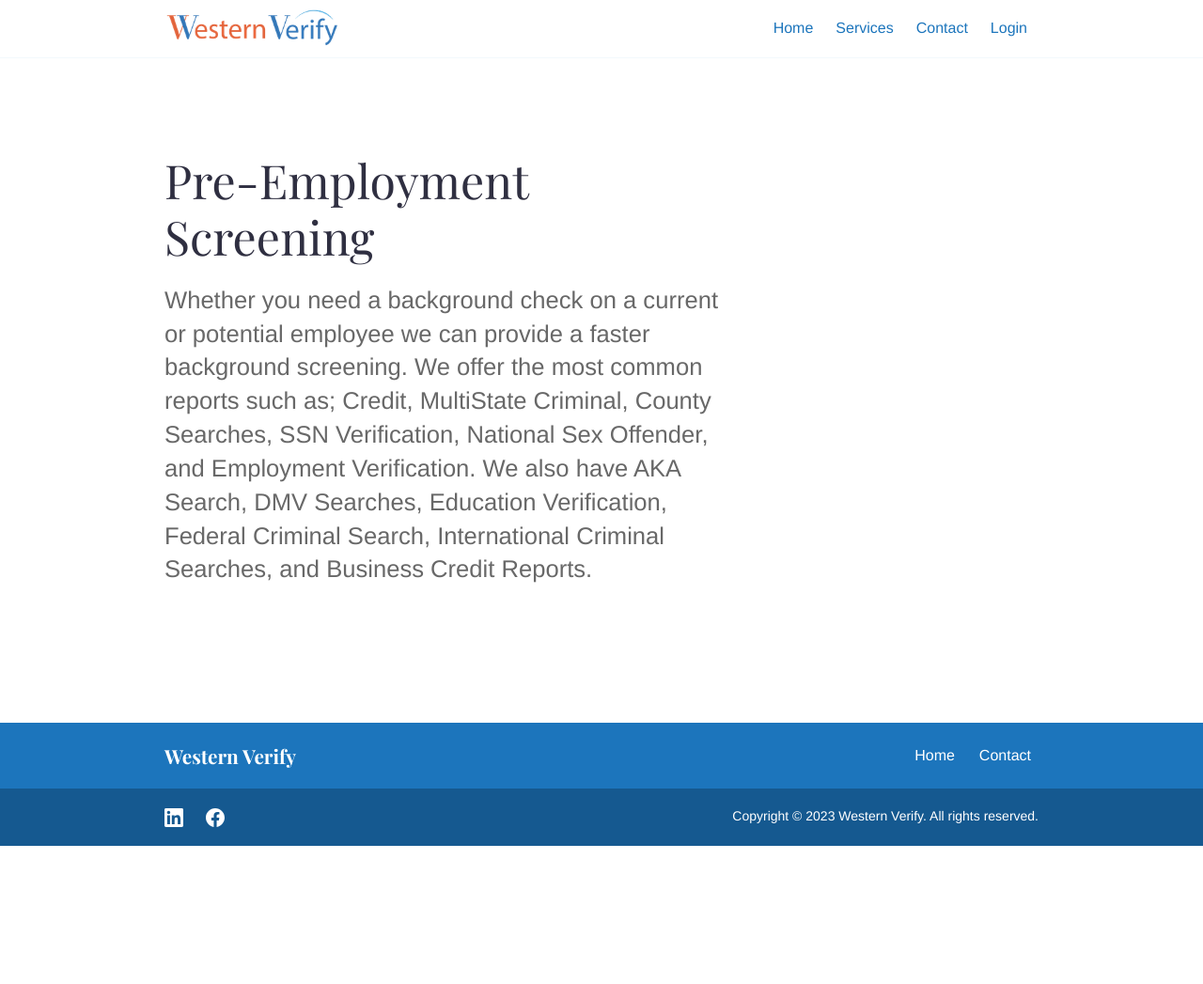
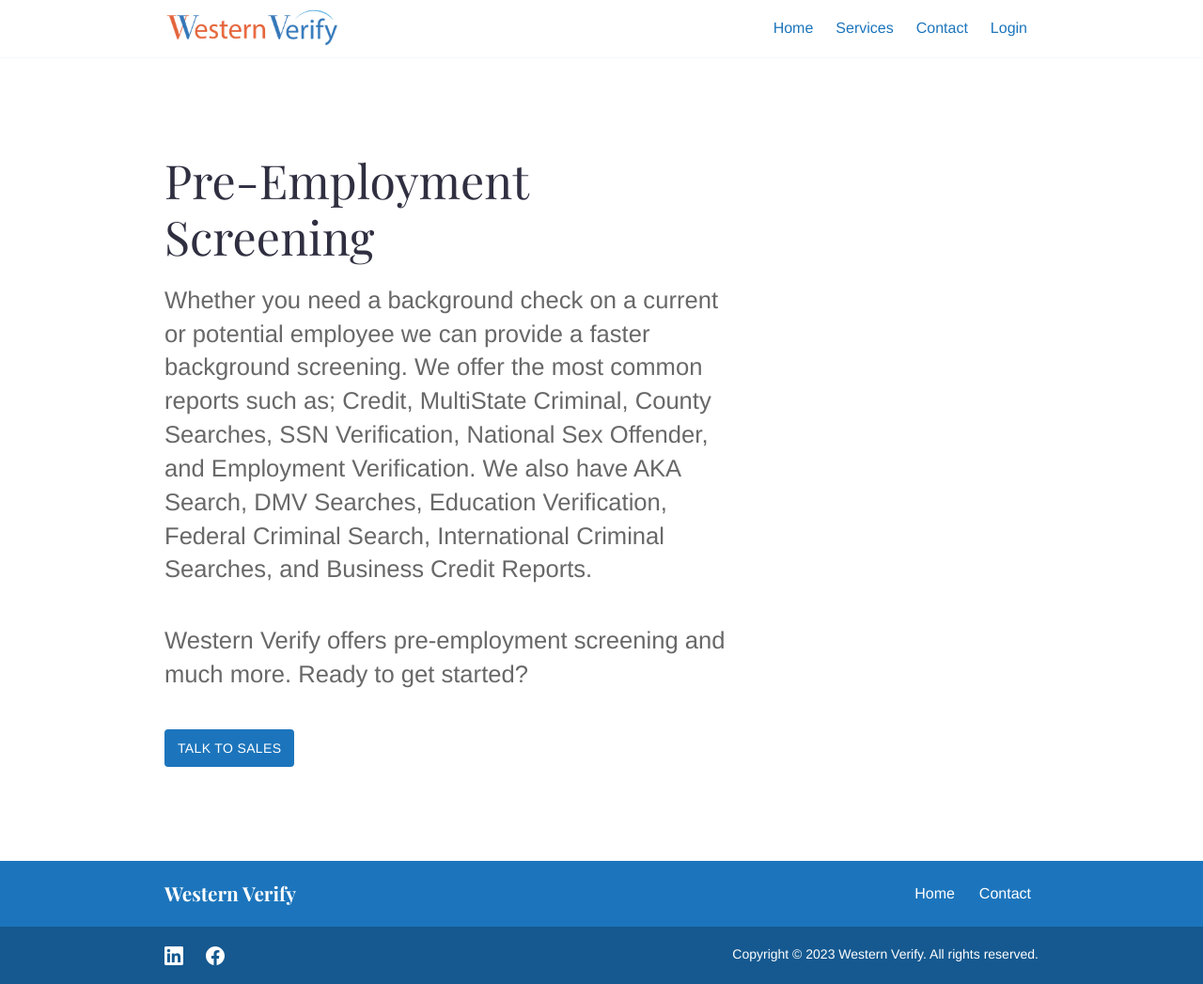
Before and after one commit to westernverify/westernverify.com, a Jekyll site: the page built from _services/pre-employment-screening.md, in a window 1280 px wide. Shown: the whole page at 94% size. Built offline with Jekyll 4.4.1, drawn with Linux system fonts in a browser that asks for light colours; before the commit the page ends 900 px from its top, so only the background shows below that.

Commit message:
Add contact button to service pages

```diff
--- a/_layouts/service.html
+++ b/_layouts/service.html
@@ -10,6 +10,13 @@ bodyClass: "page-service"
         <h1 class="title">{{page.title}}</h1>
         <div class="content">{{content}}</div>
       </div>
+      <div class="content">
+        <p>
+          Western Verify offers {{page.title | downcase}} and much more. Ready to get started?
+        </p>
+        <a href="{{ site.data.contact.contact_button_link }}" class="button" style="text-decoration: none;">Talk to
+          sales</a>
+      </div>
     </div>
   </div>
 </div>
```
